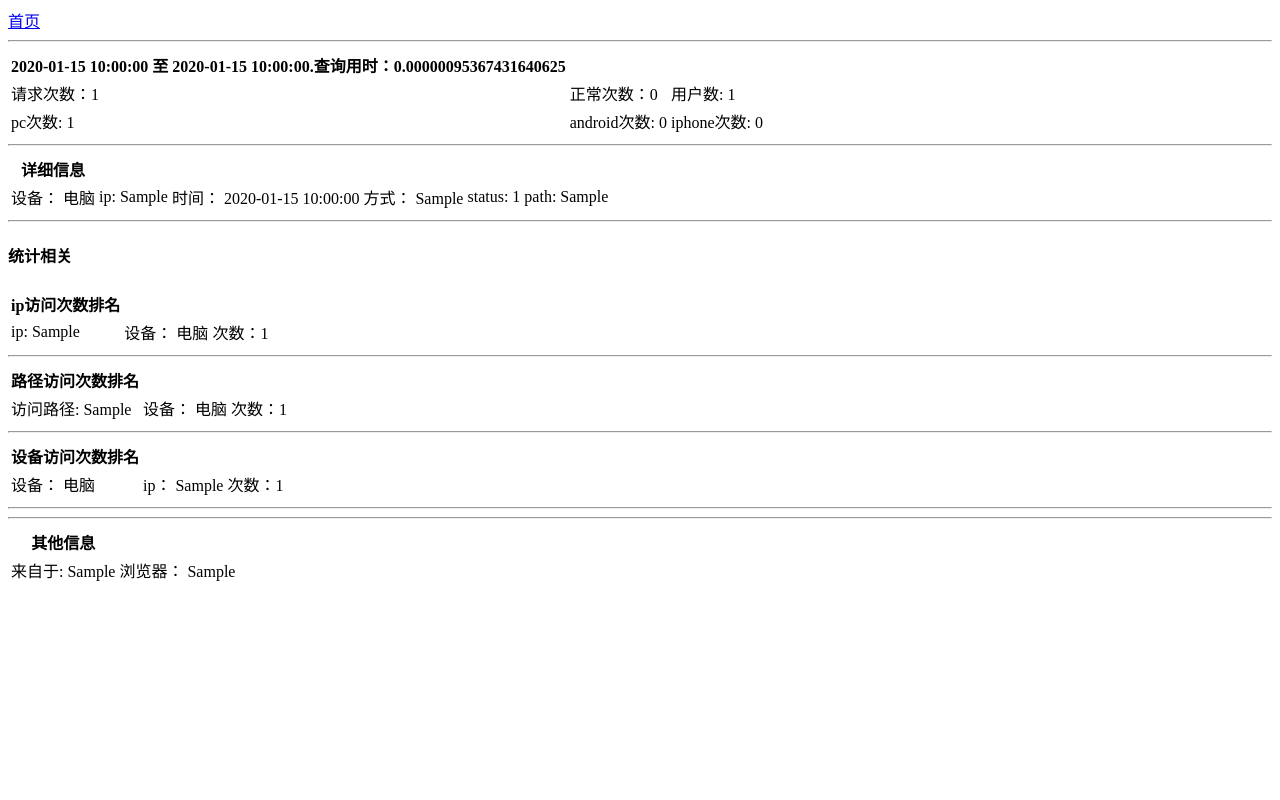
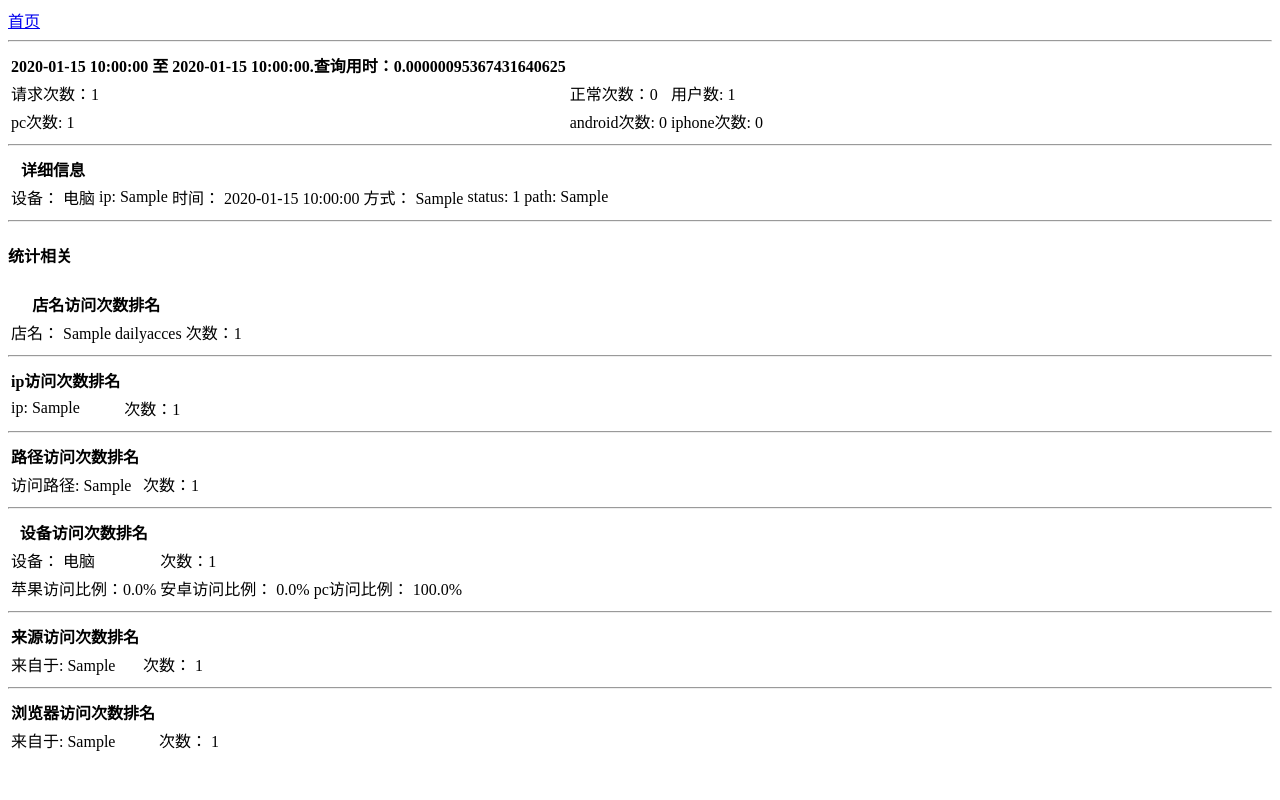
Before and after one commit to mygoda/DailyAnalyze, a Django app: page /search/ in a window 1280 px wide. Run offline with Django 3.2, Linux system fonts and the light colour scheme; tables that the repository leaves empty hold one stand-in row (values such as "Sample post").

Commit message:
添加修改app应用名，修改小bug

```diff
--- a/daily/access/admin.py
+++ b/daily/access/admin.py
@@ -1,5 +1,5 @@
 from django.contrib import admin
-from access.models import DailyAccess,DailyPath
+from access.models import DailyAccess,DailyPath,DailyAppCount
 # Register your models here.
 
 
@@ -8,7 +8,7 @@ class DailyAccessAdmin(admin.ModelAdmin):
                     'browse','refe',]
 
 	search_fields = ['method', 'access_type','ip']
-	list_filter = ['ip', 'method', 'path','status','accessTime','access_type','browse','refe']
+	list_filter = ['ip', 'method', 'appName','path','status','accessTime','access_type','browse','refe']
 #admin.site.register(DailyAccess, DailyAccessAdmin)
 class DailyPathAdmin(admin.ModelAdmin):
 	list_display = ['path','dailyType']
--- a/daily/access/models.py
+++ b/daily/access/models.py
@@ -27,9 +27,10 @@ class DailyAccess(models.Model):
 	status = models.IntegerField(u"返回的状态码")
 	send_byte = models.IntegerField(u"返回给客户端的字节数" )
 	access_type = models.SmallIntegerField(u"访问方式", choices=MOBILE_CHOICES, default=PC)
-	browse = models.CharField(u"浏览器",max_length=20)
+	browse = models.CharField(u"浏览器",max_length=255)
 	refe = models.CharField(u"from",max_length=252)
 	access_record = models.TextField(u'完整记录信息')
+	appName = models.CharField(u'点名',max_length = 50)
 
 	@property
 	def show_formate_time(self,formate='%Y-%m-%d %H:%M:%S'):
@@ -56,3 +57,14 @@ class DailyPath(models.Model):
 	path = models.CharField(u'日志地址',max_length=255)
 	dailyType = models.SmallIntegerField(u"日志种类", choices=DAILY_CHOICES, default=NGINX_ACCESS)
 	SaveYesNo = models.SmallIntegerField(u'是否抓取',choices=SAVE_CHOICES,default=SAVE_NO)
+
+
+class DailyAppCount(models.Model):
+	class Meta:
+		db_table = "dailyAppCount"
+		verbose_name_plural = verbose_name = "应用访问次数"
+	name = models.CharField(u'应用名',max_length=50)
+	count = models.IntegerField(u'访问次数')
+	@property
+	def add_count(self):
+		self.count += 1
--- a/daily/access/views.py
+++ b/daily/access/views.py
@@ -127,19 +127,26 @@ class searchView(View):
     #得到统计相关的数据
     def get_order_result(self,result):
         order_ip = self.order_result(result,'ip')
+        order_path = self.order_result(result,'path')
+        order_refe = self.order_result(result,'refe')
         order_accessType = self.order_result(result,'access_type')
-        order_refe = self.order_result(result,'refe')
-        order_path = self.order_result(result,'path')
+        order_app_name = self.order_result(result,'appName')
+        order_browse = self.order_result(result,'browse')
         context = {
             "order_ip" :order_ip,
             "order_path" : order_path,
             "order_refe" :order_refe,
             "order_accessType" : order_accessType,
+            "order_app_name" : order_app_name,
+            "order_browse" : order_browse,
         }
         return context
 
     #得到在页面显示的参数列表
     def get_context(self,result,line,count,count_list):
+        iphone_percent = int(count_list[0]) * 100 / count
+        android_percent = int(count_list[1]) * 100 / count
+        pc_percent = int(count_list[2]) * 100 / count
         context = {
             "searchlist" : result[:line],
             "count" : count,
@@ -151,7 +158,10 @@ class searchView(View):
             "ok_count" : count_list[3],
             "first_login" : count_list[4],
             "latest_login" : count_list[5],
-            "line" : line
+            "line" : line ,
+            "iphone_percent": iphone_percent,
+            "android_percent":android_percent,
+            "pc_percent" : pc_percent
         }
         #取得统计相关的字典
         order_context = self.get_order_result(result)
@@ -159,17 +169,19 @@ class searchView(View):
         union_context = dict(context, **order_context)
         return union_context
 
+
+
     #获取记录中不同的用户个数
     def get_user(self,result):
         user_count = result.values('ip').distinct().count()
         return user_count
 
     #统计排序相关的处理
-    def order_result(self,result,fields,number=5):
-        if len(result) < 5 :
+    def order_result(self,result,fields,number=10):
+        if len(result) < 10 :
             number = len(result)
         #执行分组统计
-        result = result.values('refe','ip','path','access_type').annotate(count=Count(fields))[:number]
+        result = result.values(fields).annotate(count=Count(fields)).order_by('-count')[:number]
         return result
 
      #设置相关参数
--- a/daily/templates/type_select_destails.html
+++ b/daily/templates/type_select_destails.html
@@ -50,18 +50,24 @@
 	<hr>
 
 	<h4>统计相关</h4>
+
+	<table>
+		<th>店名访问次数排名</th>
+		{% for line in  order_app_name%}
+		<tr>
+			<td>店名： {{line.appName}}</td>
+			<td>次数：{{line.count}}</td>
+		</tr>
+		{% endfor %}
+	</table>
+
+	<HR>
+
 	<table>
 		<th>ip访问次数排名</th>
 		{% for line in  order_ip%}
 		<tr>
 			<td>ip: {{line.ip}}</td>
-			{% if line.access_type == 0%}
-			<td>设备： 电脑</td>
-			{% elif line.access_type == 2 %}
-			<td>设备： 苹果</td>
-			{% else %}
-			<td>设备： 安卓</td>
-			{% endif %}
 			<td>次数：{{line.count}}</td>
 		</tr>
 		{% endfor %}
@@ -73,13 +79,6 @@
 		{% for line in  order_path%}
 		<tr>
 			<td>访问路径: {{line.path}}</td>
-			{% if line.access_type == 0%}
-			<td>设备： 电脑</td>
-			{% elif line.access_type == 2 %}
-			<td>设备： 苹果</td>
-			{% else %}
-			<td>设备： 安卓</td>
-			{% endif %}
 			<td>次数：{{line.count}}</td>
 		</tr>
 		{% endfor %}
@@ -96,32 +95,38 @@
 			{% else %}
 			<td>设备： 安卓</td>
 			{% endif %}
-			<td>ip： {{line.ip}}</td>
 			<td>次数：{{line.count}}</td>
 		</tr>
 		{% endfor %}
-
+		<tr>
+			<td>苹果访问比例：{{iphone_percent}}%</td>
+			<td>安卓访问比例： {{android_percent}}%</td>
+			<td>pc访问比例： {{pc_percent}}%</td>
+		</tr>
 	</table>
 	<HR>
-	<!--
+
 	<table>
 		<th>来源访问次数排名</th>
 		{% for line in  order_refe%}
 		<tr>
 			<td>来自于: {{line.refe}}</td>
-			{% if line.access_type == 0%}
-			<td>设备： 电脑</td>
-			{% elif line.access_type == 2 %}
-			<td>设备： 苹果</td>
-			{% else %}
-			<td>设备： 安卓</td>
-			{% endif %}
+			<td>次数： {{line.count}}</td>
 		</tr>
 		{% endfor %}
 	</table>
-	-->
+
 	<HR>
-
+	<table>
+		<th>浏览器访问次数排名</th>
+		{% for line in order_browse %}
+		<tr>
+			<td>来自于: {{line.browse}}</td>
+			<td>次数： {{line.count}}</td>
+		</tr>
+		{% endfor %}
+	</table>
+	<!--
 	<table>
 		<th>其他信息</th>
 		{% for line in searchlist %}
@@ -131,6 +136,7 @@
 		</tr>
 		{% endfor %}
 	</table>
+	-->
 
 </body>
 </html>
```
Also changed, not shown: daily/access/management/commands/saveToMysql.py (+21 -10 lines), daily/templates/index.html (+7 -7 lines), 6 other files.
